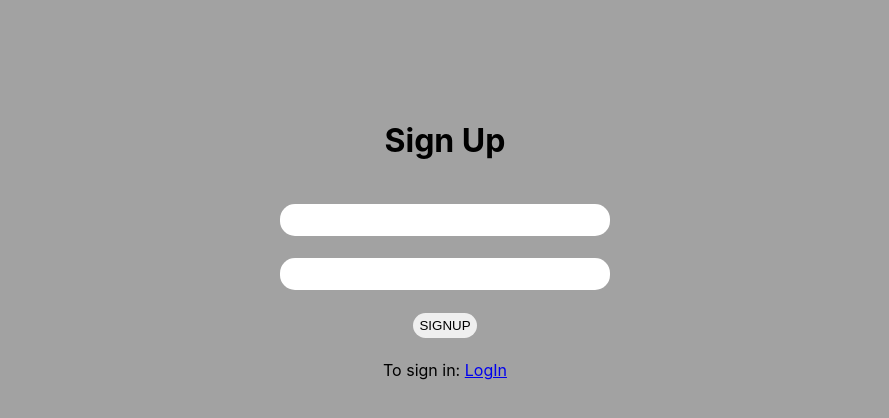
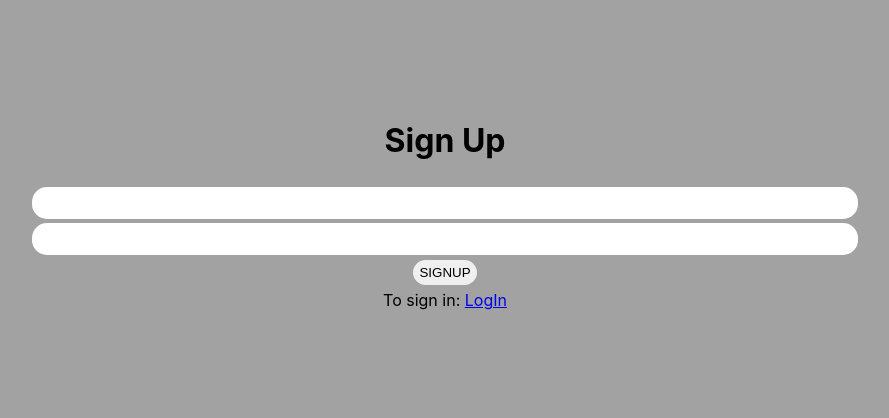
Before and after one commit to KarlenNersisyan/Firebase-Config, a React (Create React App) app: page /signup in a window 1280 px wide. Shown: the top 418 px of the page, without its empty margins (195-1084 px from the left). Built offline with nearby package versions, Linux system fonts and the light colour scheme; no server answers.

Commit message:
feat(src): Added firebase data base

```diff
--- a/src/pages/Home.pages.jsx
+++ b/src/pages/Home.pages.jsx
@@ -11,13 +11,16 @@ export default function Home() {
     updateProfile(user.uid, {
       description,
     });
+    alert("Thank you, your details have been updated.")
   };
 
   return (
-    <div className='App2'>
+    <>
       <h1>Home</h1>
 
-      <h3>Hi, {user.displayName || user.email}</h3>
+      <h3 style={{ wordBreak: " break-all" }}>
+        Hi, {user.displayName || user.email}
+      </h3>
 
       {!user.emailVerified && <p>Please, verify your email.</p>}
 
@@ -35,8 +38,10 @@ export default function Home() {
         <button onClick={handleStatusUpd}>Save Description</button>
       </div>
       <Link to="/">
-        <button style={{ marginTop: "5px" }}  onClick={signout}>LOGOUT</button>
+        <button style={{ marginTop: "5px" }} onClick={signout}>
+          LOGOUT
+        </button>
       </Link>
-    </div>
+    </>
   );
 }
--- a/src/pages/LogIn.pages.jsx
+++ b/src/pages/LogIn.pages.jsx
@@ -18,9 +18,7 @@ export default function LogIn() {
   return (
     <div
       style={{
-        width: "50%",
-        marginLeft: "25%",
-        height: "280px",
+        height: "310px",
         display: "flex",
         flexDirection: "column",
         justifyContent: "space-between",
@@ -46,7 +44,7 @@ export default function LogIn() {
         />
       </div>
       <button
-        style={{ width: "20%", marginLeft: "40%" }}
+        style={{ width: "30%", marginLeft: "35%" }}
         onClick={handleSignIn}
       >
         LOGIN
--- a/src/pages/SignUp.pages.jsx
+++ b/src/pages/SignUp.pages.jsx
@@ -20,9 +20,9 @@ export default function SignUp() {
   return (
     <div
       style={{
-        width: "28%",
-        marginLeft: "36%",
-        height: "280px",
+        width: "70%",
+        marginLeft: "15%",
+        height: "210px",
         display: "flex",
         flexDirection: "column",
         justifyContent: "space-between",
@@ -42,7 +42,7 @@ export default function SignUp() {
         value={password}
         onChange={(e) => setPassword(e.target.value)}
       />
-      <Link style={{ width: "20%", marginLeft: "40%" }} to="/signup">
+      <Link style={{ width: "30%", marginLeft: "35%" }} to="/signup">
         <button onClick={handleSignUp}>SIGNUP</button>
       </Link>
       <span>
```
